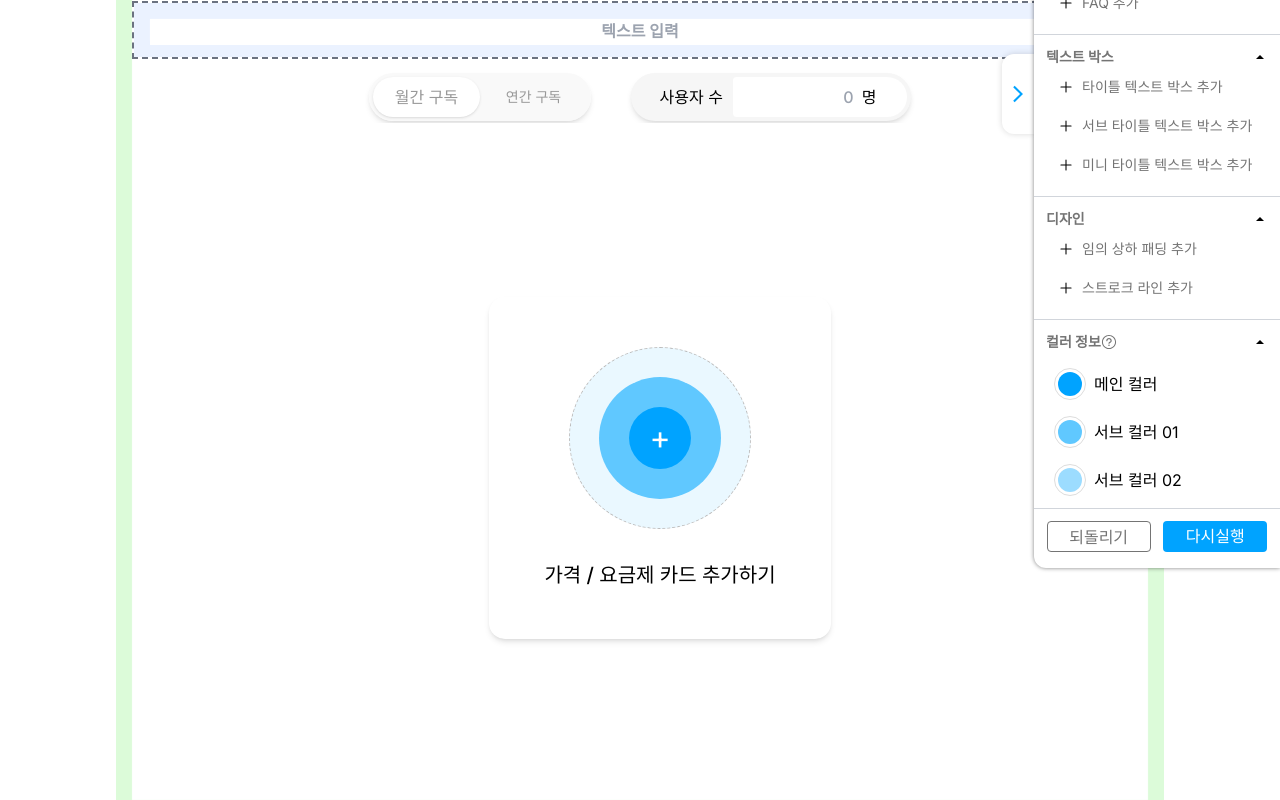
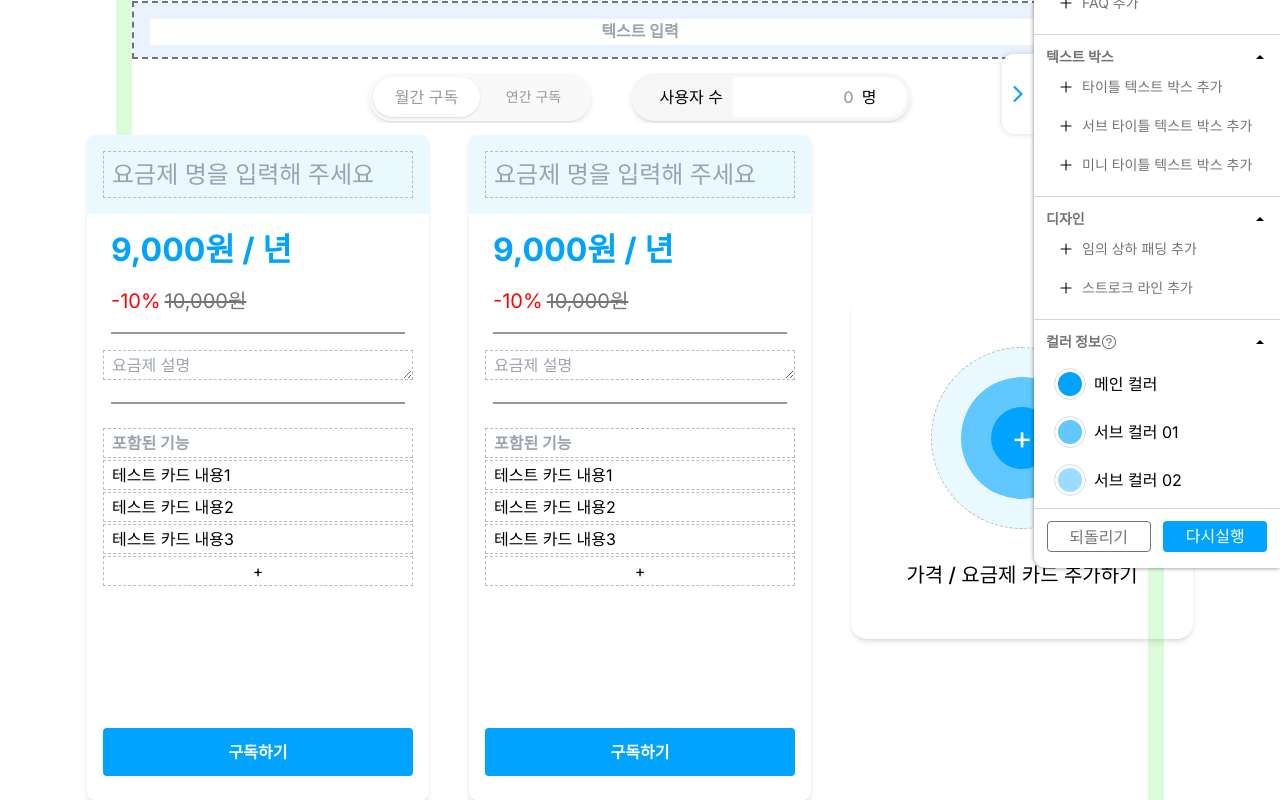
Before and after one commit to minki-dev/PRIETAG_FE, a Next.js app: page /editTemplate in a window 1280 px wide. Shown: the part 380-1180 px from the top of the page. Built offline with nearby package versions, Linux system fonts and the light colour scheme; a web font is replaced by a local one.

Commit message:
:factory: refactor: priceCard slice에서 priceModal slice로 연결 변경
- 데이터 한 곳에서 관리하기 위함
- id값을 걷어내고, index활용

```diff
--- a/app/priceCard/components/DiscountOptionBox/DiscountOptionBox.tsx
+++ b/app/priceCard/components/DiscountOptionBox/DiscountOptionBox.tsx
@@ -4,11 +4,11 @@ import DiscountOptionSection from './DiscountOptionSection/DiscountOptionSection
 import ResizablePaddingWithHandle from '../../../../components/ResizablePaddingWithHandle';
 import {
 	updatePriceCardAreaPadding,
-	usePriceCard,
-} from '@/store/slice/priceCardSlice';
+	usePriceModal,
+} from '@/store/slice/priceModalSlice';
 
 function DiscountOptionBox() {
-	const { dispatch } = usePriceCard();
+	const { dispatch } = usePriceModal();
 	const handleHeightUpdate = (height: number) => {
 		dispatch(updatePriceCardAreaPadding(height));
 	};
--- a/app/priceCard/components/PriceCardBox/PriceCard.tsx
+++ b/app/priceCard/components/PriceCardBox/PriceCard.tsx
@@ -2,8 +2,8 @@
 import {
 	deletePriceCard,
 	updatePriceCard,
-	usePriceCard,
-} from '@/store/slice/priceCardSlice';
+	usePriceModal,
+} from '@/store/slice/priceModalSlice';
 import React, { useEffect } from 'react';
 
 interface priceCardInfo {
@@ -25,11 +25,17 @@ interface colorInfo {
 // 여기서 가격을 계산해야 한다면
 // 월, 연 할인율 / 인원별 할인율 데이터 필요해보임.
 
-function PriceCard({ cardId, color }: { cardId: string; color: colorInfo }) {
-	const { priceCard, dispatch } = usePriceCard();
+function PriceCard({
+	cardIndex,
+	color,
+}: {
+	cardIndex: number;
+	color: colorInfo;
+}) {
+	const { priceModal, dispatch } = usePriceModal();
 
 	const [priceCardInfoEl, setPriceCardInfoEl] = React.useState(
-		priceCard.priceCards.filter((card) => card.id === cardId)[0],
+		priceModal.priceCards[cardIndex],
 	);
 
 	const [priceCardContentEl, setPriceCardContentEl] = React.useState(
@@ -40,7 +46,7 @@ function PriceCard({ cardId, color }: { cardId: string; color: colorInfo }) {
 
 	useEffect(() => {
 		if (detailRef.current) {
-			detailRef.current.style.height = priceCard.detailMaxHeight + 'px';
+			detailRef.current.style.height = priceModal.detailMaxHeight + 'px';
 		}
 	});
 
@@ -72,7 +78,12 @@ function PriceCard({ cardId, color }: { cardId: string; color: colorInfo }) {
 				Object.assign({}, priceCardInfoEl, { [name]: event.target.value }),
 			);
 		}
-		dispatch(updatePriceCard(priceCardInfoEl));
+		dispatch(
+			updatePriceCard({
+				...{ card: priceCardInfoEl },
+				...{ index: cardIndex },
+			}),
+		);
 	};
 
 	const discountedPrice = (price: number, discountRate: number) => {
@@ -90,6 +101,8 @@ function PriceCard({ cardId, color }: { cardId: string; color: colorInfo }) {
 		subColor01: `text-[${color.subColor01}]`,
 		subColor02: `text-[${color.subColor02}]`,
 	};
+
+	console.log(cardIndex);
 
 	return (
 		<div className="flex h-full min-h-[665px] w-[342px] flex-col items-center justify-between rounded-lg bg-white shadow-md">
@@ -117,7 +130,9 @@ function PriceCard({ cardId, color }: { cardId: string; color: colorInfo }) {
 							-{priceCardInfoEl.discountRate}%
 						</span>
 						<span className="text-[20px] text-[#747474] line-through">
-							{priceCardInfoEl.price.toLocaleString('ko-KR')}원
+							{priceCardInfoEl.price
+								? priceCardInfoEl.price.toLocaleString('ko-KR') + '원'
+								: null}
 						</span>
 					</div>
 				</div>
@@ -165,7 +180,7 @@ function PriceCard({ cardId, color }: { cardId: string; color: colorInfo }) {
 			<a
 				className={`mb-[24px] flex h-[48px] w-[310px] cursor-pointer items-center justify-center rounded-[4px] font-bold text-white ${bgColor.mainColor}`}
 				type="button"
-				onClick={() => dispatch(deletePriceCard(cardId))}
+				onClick={() => dispatch(deletePriceCard(cardIndex))}
 			>
 				구독하기
 			</a>
--- a/app/priceCard/components/PriceCardBox/PriceCardBox.tsx
+++ b/app/priceCard/components/PriceCardBox/PriceCardBox.tsx
@@ -1,15 +1,15 @@
 'use client';
-import React from 'react';
+import React, { useEffect } from 'react';
 import AddCardButton from './AddCardButton';
 import PriceCard from './PriceCard';
 import { DragDropContext, Draggable, DropResult } from 'react-beautiful-dnd';
 import { StrictModeDroppable as Droppable } from '@/app/helpers/StrictModeDroppable';
 import { v4 as uuidv4 } from 'uuid';
 import {
-	createPriceCard,
+	addPriceCard,
 	changeOrderPriceCard,
-	usePriceCard,
-} from '@/store/slice/priceCardSlice';
+	usePriceModal,
+} from '@/store/slice/priceModalSlice';
 
 interface priceCardid {
 	id: string;
@@ -28,7 +28,7 @@ interface colorInfo {
 // });
 
 function PriceCardBox() {
-	const { priceCard, dispatch } = usePriceCard();
+	const { priceModal, dispatch } = usePriceModal();
 
 	const colorInfoEl: colorInfo = {
 		mainColor: '#00A3FF',
@@ -37,7 +37,7 @@ function PriceCardBox() {
 	};
 
 	const reorder = (startIndex: number, endIndex: number) => {
-		const result = Array.from(priceCard.priceCardOrder);
+		const result = Array.from(priceModal.priceCards);
 		const [removed] = result.splice(startIndex, 1);
 		result.splice(endIndex, 0, removed);
 
@@ -52,11 +52,11 @@ function PriceCardBox() {
 	const { v4: uuidv4 } = require('uuid');
 
 	const handleAddCard = () => {
-		if (priceCard.priceCardOrder.length > 3) return;
+		if (priceModal.priceCards.length > 3) return;
 
-		dispatch(createPriceCard(uuidv4()));
+		dispatch(addPriceCard());
 	};
-
+	console.log(priceModal.priceCards);
 	return (
 		<div className="flex min-h-[665px] items-center justify-center gap-10">
 			<DragDropContext onDragEnd={handleOnDragEnd}>
@@ -68,9 +68,9 @@ function PriceCardBox() {
 							//style={getListStyle(snapshot.isDraggingOver)}
 							className="flex flex-nowrap justify-center gap-10"
 						>
-							{!priceCard.priceCardOrder[0]
+							{!priceModal.priceCards
 								? null
-								: priceCard.priceCards.map((card, index) => (
+								: priceModal.priceCards.map((card, index) => (
 										<Draggable
 											key={card.id}
 											draggableId={card.id}
@@ -82,7 +82,7 @@ function PriceCardBox() {
 													{...provided.dragHandleProps}
 													ref={provided.innerRef}
 												>
-													<PriceCard cardId={card.id} color={colorInfoEl} />
+													<PriceCard cardIndex={index} color={colorInfoEl} />
 												</div>
 											)}
 										</Draggable>
@@ -92,7 +92,7 @@ function PriceCardBox() {
 					)}
 				</Droppable>
 			</DragDropContext>
-			{priceCard.priceCardOrder.length > 3 ? null : (
+			{priceModal.priceCards.length > 3 ? null : (
 				<button type="button" onClick={handleAddCard}>
 					<AddCardButton color={colorInfoEl} />
 				</button>
```
